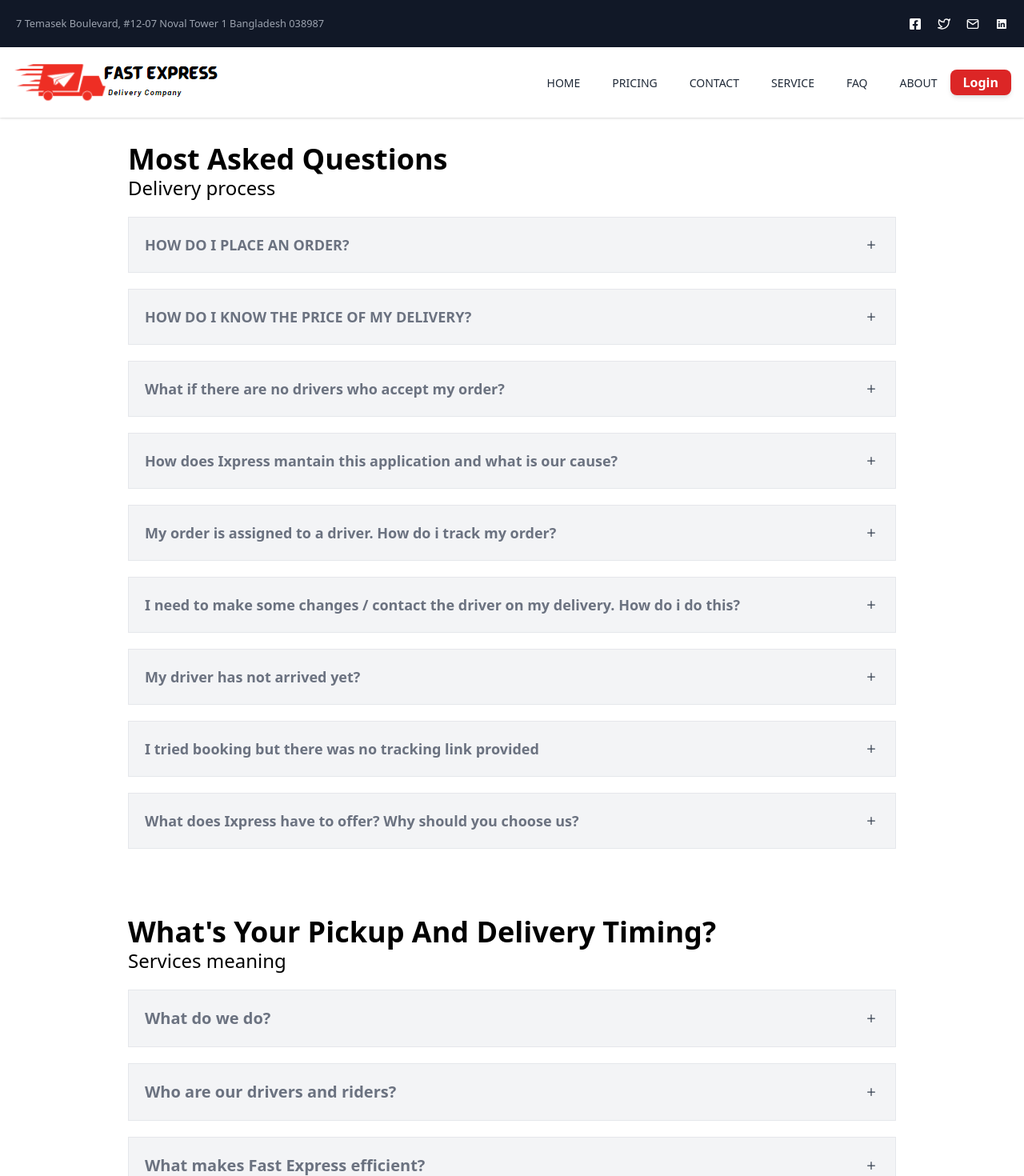
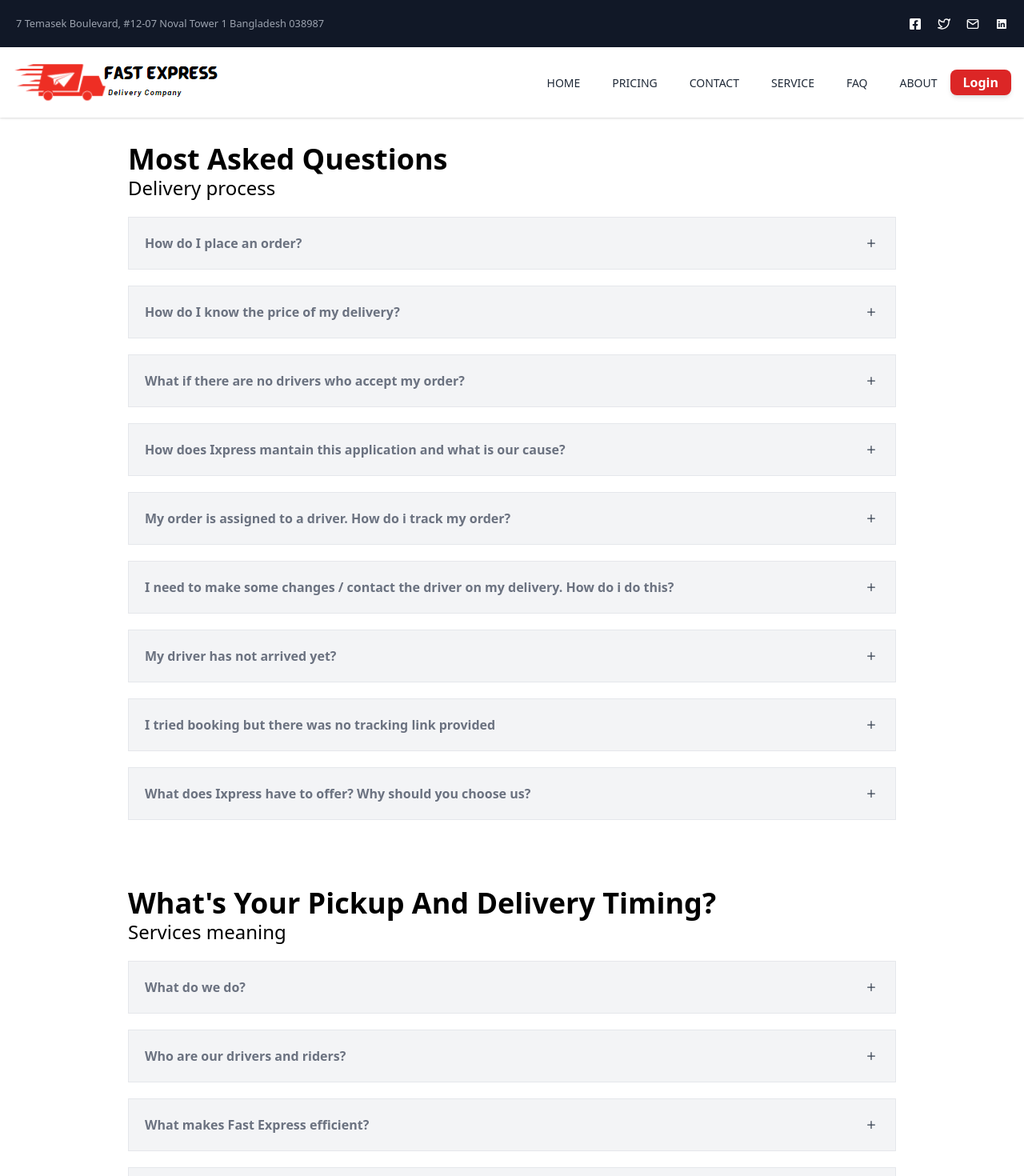
Before and after one commit to debuger317/Fast-Express, a React (Create React App) app in the folder frontend/: page /faq in a window 1280 px wide. Shown: the top 1470 px of the page at 80% size. Built offline with nearby package versions, Linux system fonts and the light colour scheme.

Commit message:
faq section

```diff
--- a/frontend/src/components/faq/subcomponents/FaqDeliveryProcessCard.jsx
+++ b/frontend/src/components/faq/subcomponents/FaqDeliveryProcessCard.jsx
@@ -1,5 +1,7 @@
 import React, { useState } from 'react';
 import { BsDash, BsPlus } from 'react-icons/bs';
+import Fade from 'react-reveal/Fade';
+
 
 const FaqDeliveryProcessCard = ({ items }) => {
     const { levelName, description } = items;
@@ -12,16 +14,18 @@ const FaqDeliveryProcessCard = ({ items }) => {
     return (
         <div className="w-full  border overflow-hidden my-5 bg-gray-100 hover:bg-gray-200">
             <div onClick={() => toggleText()} className="flex items-center justify-between cursor-pointer">
-                <label className="block font-bold font-heading font-poppins md:font-poppins text-xl text-gray-500 p-5 leading-normal cursor-pointer sm:text-lg" for="tab-single-one">{levelName}</label>
+                <label className="block font-bold font-heading font-poppins md:font-poppins text-base text-gray-500 p-5 leading-normal cursor-pointer" for="tab-single-one">{levelName}</label>
                 {show ?
                     <div className=" plus-icon icon px-5"><BsDash className=" text-xl text-gray-700" /></div>
                     :
                     <div className="transition duration-1000 ease-in-out plus-icon icon px-5"><BsPlus className=" text-xl text-gray-700" /></div>
                 }
             </div>
-            <div className={`overflow-hidden fix-it  border-l-2 bg-gray-100 border-indigo-500 leading-normal ${show ? 'block' : 'hidden'}`}>
+            <Fade top>
+            <div className={`overflow-hidden fix-it  border-l-2 bg-gray-100 border-red-500 leading-normal text-gray-500 ${show ? 'block' : 'hidden'}`}>
                 <p onClick={()=>setShow(!show)} className="transition ease-in-out duration-700 p-5">{description}</p>
             </div>
+            </Fade>
         </div>
     );
 };
--- a/frontend/src/components/faq/subcomponents/FaqServiceCard.jsx
+++ b/frontend/src/components/faq/subcomponents/FaqServiceCard.jsx
@@ -1,5 +1,7 @@
 import React, { useState } from 'react';
 import { BsDash, BsPlus } from 'react-icons/bs';
+import Fade from 'react-reveal/Fade';
+
 
 const FaqServiceCard = ({ items }) => {
     const { levelName, description } = items;
@@ -11,15 +13,17 @@ const FaqServiceCard = ({ items }) => {
     return (
         <div className="w-full border overflow-hidden my-5 bg-gray-100 hover:bg-gray-200">
             <div onClick={() => toggleText()} className="flex items-center justify-between cursor-pointer">
-                <label className="block font-bold font-heading font-poppins md:font-poppins text-xl text-gray-500 p-5 leading-normal cursor-pointer" for="tab-single-one">{levelName}</label>
+                <label className="block font-bold font-heading font-poppins md:font-poppins text-base text-gray-500 p-5 leading-normal cursor-pointer " for="tab-single-one">{levelName}</label>
                 {show ?
                     <div className="plus-icon icon px-5"><BsDash className="text-xl text-gray-700" /></div> :
                     <div className="plus-icon icon px-5"><BsPlus className="text-xl text-gray-700" /></div>
                 }
             </div>
-            <div className={`overflow-hidden border-l-2 bg-gray-100 border-indigo-500 leading-normal ${show ? 'block' : 'hidden'}`}>
+            <Fade top>
+            <div className={`overflow-hidden border-l-2 bg-gray-100 border-red-500 leading-normal text-gray-500 ${show ? 'block' : 'hidden'}`}>
                 <p className="p-5">{description}</p>
             </div>
+            </Fade>
         </div>
     );
 };
--- a/frontend/src/components/promo-sell/PromoSell.jsx
+++ b/frontend/src/components/promo-sell/PromoSell.jsx
@@ -1,4 +1,5 @@
 import React from 'react';
+import { Link } from 'react-router-dom';
 
 const PromoSell = () => {
     return (
@@ -13,7 +14,9 @@ const PromoSell = () => {
                             Summer styles are finally here
                         </h1>
                         <p class="mt-4 text-xl text-gray-500 pb-5">This year, our new summer collection will shelter you from the harsh elements of a world that doesn't care if you live or die.This year, our new summer collection will shelter you from the harsh elements of a world that doesn't care if you live or die.</p>
-                        <button className="bg-red-600 rounded text-xl text-white px-5 py-2 hover:bg-red-700">Order Now</button>
+                        <Link to="/service">
+                            <button className="bg-red-600 rounded text-xl text-white px-5 py-2 hover:bg-red-700">Order Now</button>
+                        </Link>
 
                     </div>
                 </div>
--- a/frontend/src/utiltes/LocalDatabase.js
+++ b/frontend/src/utiltes/LocalDatabase.js
@@ -199,12 +199,12 @@ export const ReviewItem = [
 export const DeliveryProcessData  = [
     {
         id:1,
-        levelName:'HOW DO I PLACE AN ORDER?',
+        levelName:'How do I place an order?',
         description:'You can place your order at our booking form.'
     },
     {
         id:2,
-        levelName:'HOW DO I KNOW THE PRICE OF MY DELIVERY?',
+        levelName:'How do I know the price of my delivery?',
         description:'When you fill up the booking form you will see a summary of the total price of your order. Or you can calculate the price before booking your order.'
     },
     {
```
